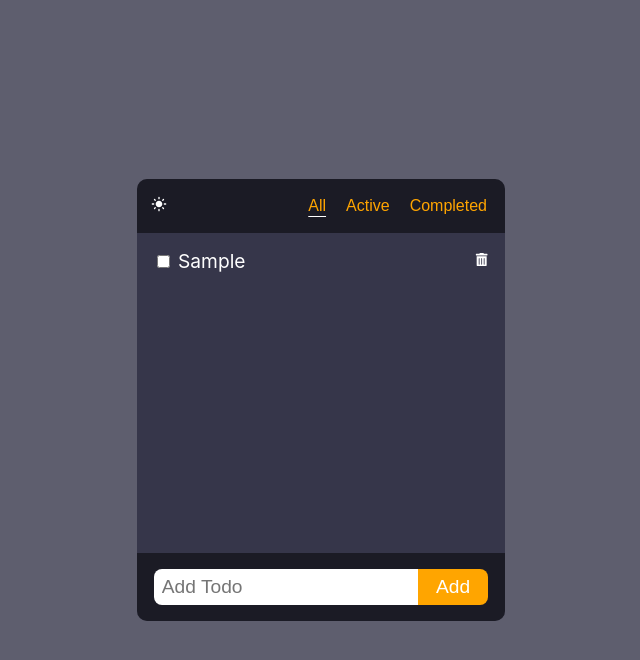
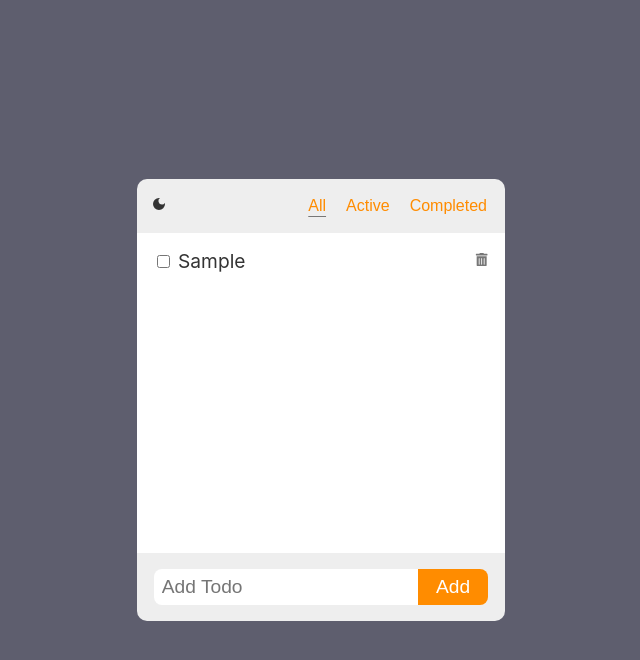
Before and after one commit to hhkim0729/react-todo, a React (Create React App) app: page / in a window 1280 px wide. Both pictures are taken after typing "Sample" into the empty fields and a click on the button "Add". Shown: the top 660 px of the page, without its empty margins (319-959 px from the left). Built offline with nearby package versions, Linux system fonts and the light colour scheme.

Commit message:
Add handling dark mode

```diff
--- a/src/App.css
+++ b/src/App.css
@@ -1,6 +1,4 @@
 .App {
   width: 23rem;
-  background-color: rgb(54, 54, 74);
-  color: white;
   border-radius: 10px;
 }
--- a/src/App.js
+++ b/src/App.js
@@ -3,6 +3,7 @@ import './App.css';
 import Footer from './components/Footer';
 import Header from './components/Header';
 import ItemList from './components/ItemList';
+import { DarkModeProvider } from './context/DarkModeContext';
 import { Filter } from './types';
 
 function App() {
@@ -48,6 +49,7 @@ function App() {
 
   return (
     <div className='App'>
+      <DarkModeProvider>
         <Header filter={filter} onClickFilter={onClickFilter} />
         <ItemList
           items={items}
@@ -56,6 +58,7 @@ function App() {
           onItemDelete={onItemDelete}
         />
         <Footer onItemAdd={onItemAdd} />
+      </DarkModeProvider>
     </div>
   );
 }
--- a/src/components/Footer.jsx
+++ b/src/components/Footer.jsx
@@ -1,8 +1,10 @@
-import React, { useState } from 'react';
+import React, { useContext, useState } from 'react';
+import { DarkModeContext } from '../context/DarkModeContext';
 import styles from './Footer.module.css';
 
 export default function Footer({ onItemAdd }) {
   const [title, setTitle] = useState('');
+  const { darkMode } = useContext(DarkModeContext);
 
   const onChangeInput = ({ target }) => {
     setTitle(target.value);
@@ -23,7 +25,7 @@ export default function Footer({ onItemAdd }) {
   };
 
   return (
-    <footer className={styles.Footer}>
+    <footer className={`${styles.Footer} ${darkMode ? styles.dark : ''}`}>
       <input
         type='text'
         name='todo'
--- a/src/components/Footer.module.css
+++ b/src/components/Footer.module.css
@@ -1,8 +1,12 @@
 .Footer {
   padding: 1rem 0.5rem;
-  background-color: rgba(0, 0, 0, 0.5);
   border-radius: 0 0 10px 10px;
+  background-color: #eee;
   text-align: center;
+}
+
+.Footer.dark {
+  background-color: rgb(34, 34, 47);
 }
 
 .Footer input[type='text'] {
@@ -17,7 +21,7 @@
 .add-btn {
   width: 20%;
   height: 2.25rem;
-  background-color: orange;
+  background-color: darkorange;
   font-size: 1.2rem;
   border-radius: 0 8px 8px 0;
 }
--- a/src/components/Header.jsx
+++ b/src/components/Header.jsx
@@ -1,21 +1,27 @@
-import React from 'react';
+import React, { useContext } from 'react';
 import { MdLightMode, MdDarkMode } from 'react-icons/md';
+import { DarkModeContext } from '../context/DarkModeContext';
 import { Filter } from '../types';
 import styles from './Header.module.css';
 
 export default function Header({ filter, onClickFilter }) {
-  const handleClick = ({ target }) => {
+  const { darkMode, toggleDarkMode } = useContext(DarkModeContext);
+
+  const handleClickFilter = ({ target }) => {
     if (target.nodeName === 'BUTTON') {
       onClickFilter(target.innerText);
     }
   };
 
   return (
-    <header className={styles.Header} onClick={handleClick}>
-      <button className={styles.button}>
-        <MdLightMode />
+    <header className={`${styles.Header} ${darkMode ? styles.dark : ''}`}>
+      <button
+        className={`${styles.button} ${styles.mode}`}
+        onClick={toggleDarkMode}
+      >
+        {darkMode ? <MdLightMode /> : <MdDarkMode />}
       </button>
-      <div className={styles.filters}>
+      <div className={styles.filters} onClick={handleClickFilter}>
         <button
           className={`${styles.button} ${
             filter === Filter.all ? styles.active : ''
--- a/src/components/Header.module.css
+++ b/src/components/Header.module.css
@@ -2,21 +2,41 @@
   display: flex;
   justify-content: space-between;
   padding: 1rem 0.5rem;
-  background-color: rgba(0, 0, 0, 0.5);
   border-radius: 10px 10px 0 0;
+  background-color: #eee;
+}
+
+.Header.dark {
+  background-color: rgb(34, 34, 47);
 }
 
 .button {
   font-size: 1rem;
 }
 
+.mode {
+  color: #333;
+}
+
+.Header.dark .mode {
+  color: white;
+}
+
+.mode:hover {
+  color: darkorange;
+}
+
 .filters .button {
-  color: orange;
+  color: darkorange;
   margin: 0 0.25rem;
 }
 
 .filters .button.active {
   text-decoration: underline;
   text-underline-offset: 5px;
+  text-decoration-color: #777;
+}
+
+.Header.dark .filters .button.active {
   text-decoration-color: white;
 }
--- a/src/components/Item.jsx
+++ b/src/components/Item.jsx
@@ -1,12 +1,15 @@
-import React from 'react';
+import React, { useContext } from 'react';
 import { FaTrashAlt } from 'react-icons/fa';
+import { DarkModeContext } from '../context/DarkModeContext';
 import { Filter } from '../types';
 import styles from './Item.module.css';
 
 export default function Item({ item, filter, onChangeCheckbox, onItemDelete }) {
+  const { darkMode } = useContext(DarkModeContext);
+
   return (
     <li
-      className={styles.Item}
+      className={`${styles.Item} ${darkMode ? styles.dark : ''}`}
       style={
         (filter === Filter.active && item.isDone) ||
         (filter === Filter.completed && !item.isDone)
--- a/src/components/Item.module.css
+++ b/src/components/Item.module.css
@@ -10,10 +10,7 @@
 .Item input[type='checkbox'] {
   margin-right: 0.5rem;
   cursor: pointer;
-}
-
-.Item input[type='checkbox']:checked {
-  accent-color: orange;
+  accent-color: darkorange;
 }
 
 .done {
@@ -25,6 +22,11 @@
   width: 1.25rem;
   border-radius: 50%;
   animation: all 0.3s ease-in;
+  color: #777;
+}
+
+.Item.dark .delete-btn {
+  color: white;
 }
 
 .delete-btn:hover {
--- a/src/components/ItemList.css
+++ b/src/components/ItemList.css
@@ -5,4 +5,11 @@
   margin: 0;
   overflow-y: auto;
   word-break: break-all;
+  background-color: white;
+  color: #333;
 }
+
+.ItemList.dark {
+  background-color: rgb(54, 54, 74);
+  color: white;
+}
--- a/src/components/ItemList.jsx
+++ b/src/components/ItemList.jsx
@@ -1,4 +1,5 @@
-import React from 'react';
+import React, { useContext } from 'react';
+import { DarkModeContext } from '../context/DarkModeContext';
 import Item from './Item';
 import './ItemList.css';
 
@@ -8,8 +9,10 @@ export default function ItemList({
   onChangeCheckbox,
   onItemDelete,
 }) {
+  const { darkMode } = useContext(DarkModeContext);
+
   return (
-    <ul className='ItemList'>
+    <ul className={`ItemList ${darkMode ? 'dark' : ''}`}>
       {items &&
         items.map((item) => (
           <Item
--- /dev/null
+++ b/src/context/DarkModeContext.jsx
@@ -0,0 +1,14 @@
+import { createContext, useState } from 'react';
+
+export const DarkModeContext = createContext();
+
+export function DarkModeProvider({ children }) {
+  const [darkMode, setDarkMode] = useState(false);
+  const toggleDarkMode = () => setDarkMode((mode) => !mode);
+
+  return (
+    <DarkModeContext.Provider value={{ darkMode, toggleDarkMode }}>
+      {children}
+    </DarkModeContext.Provider>
+  );
+}
```
Lines whose indentation alone changed are shown as unchanged.
